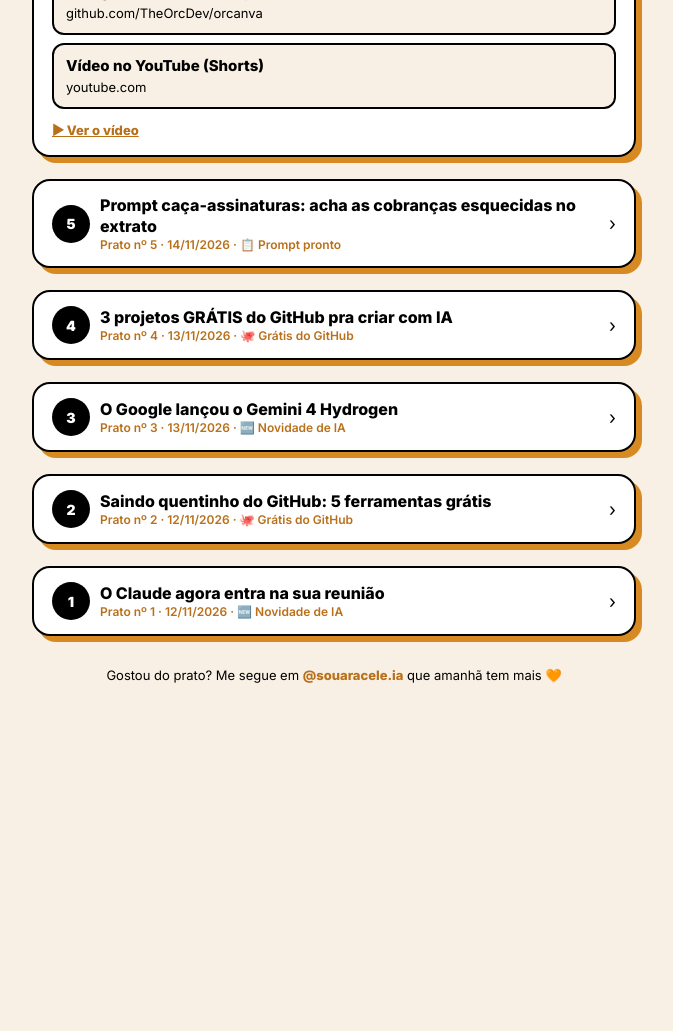
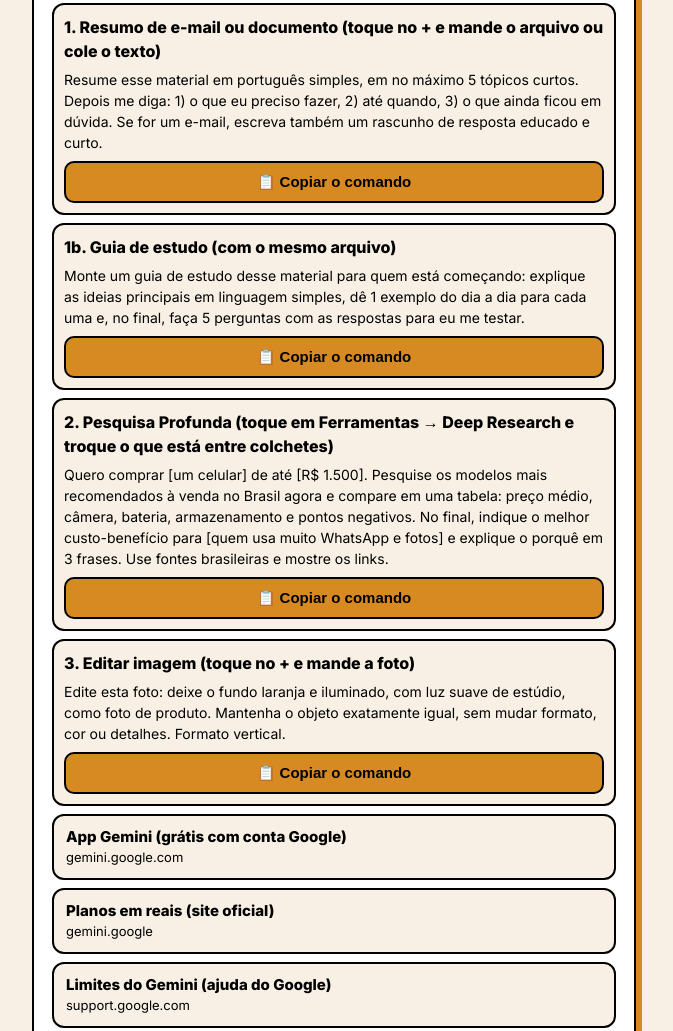
Before and after one commit to aracelesilva/cardapio-quentinho, a plain HTML site: page index.html in a window 1280 px wide. Shown: the part 871-1902 px from the top of the page, without its empty margins (306-979 px from the left). Before the commit the page ends 1605 px from the top, so only its background shows below. Drawn offline with Linux system fonts and the light colour scheme.

Commit message:
Prato 7: Gemini grátis (3 comandos para copiar)

```diff
--- a/index.html
+++ b/index.html
@@ -76,6 +76,44 @@
 <script>
 /* Cada vídeo novo entra no INÍCIO desta lista. */
 const PRATOS = [
+  {
+    "data": "16/11/2026",
+    "tipo": "ferramenta",
+    "titulo": "Gemini grátis: 3 coisas que dá pra fazer de graça",
+    "resumo": "Tem grátis com limite: é só ter uma conta Google, no celular ou no computador. 1) Resumir e-mail e documento e montar guia de estudo. 2) Pesquisa Profunda: ele lê vários sites e entrega um relatório com os links. 3) Criar e editar imagem (Nano Banana 2). Criar vídeo é só nos planos pagos. Limite: o Google não divulga um número fixo; renova a cada 5 horas, até um limite por semana, e pode diminuir quando tem muita gente usando. Planos pagos (site do Google Brasil, 16/11/2026): AI Plus R$ 24,99/mês e AI Pro R$ 96,99/mês. Cuidado: não mande documento com CPF, conta ou senha, e confira o que a IA disser. Os comandos dos 3 exemplos estão abaixo, prontos pra copiar.",
+    "prompts": [
+      [
+        "1. Resumo de e-mail ou documento (toque no + e mande o arquivo ou cole o texto)",
+        "Resume esse material em português simples, em no máximo 5 tópicos curtos. Depois me diga: 1) o que eu preciso fazer, 2) até quando, 3) o que ainda ficou em dúvida. Se for um e-mail, escreva também um rascunho de resposta educado e curto."
+      ],
+      [
+        "1b. Guia de estudo (com o mesmo arquivo)",
+        "Monte um guia de estudo desse material para quem está começando: explique as ideias principais em linguagem simples, dê 1 exemplo do dia a dia para cada uma e, no final, faça 5 perguntas com as respostas para eu me testar."
+      ],
+      [
+        "2. Pesquisa Profunda (toque em Ferramentas → Deep Research e troque o que está entre colchetes)",
+        "Quero comprar [um celular] de até [R$ 1.500]. Pesquise os modelos mais recomendados à venda no Brasil agora e compare em uma tabela: preço médio, câmera, bateria, armazenamento e pontos negativos. No final, indique o melhor custo-benefício para [quem usa muito WhatsApp e fotos] e explique o porquê em 3 frases. Use fontes brasileiras e mostre os links."
+      ],
+      [
+        "3. Editar imagem (toque no + e mande a foto)",
+        "Edite esta foto: deixe o fundo laranja e iluminado, com luz suave de estúdio, como foto de produto. Mantenha o objeto exatamente igual, sem mudar formato, cor ou detalhes. Formato vertical."
+      ]
+    ],
+    "links": [
+      [
+        "App Gemini (grátis com conta Google)",
+        "https://gemini.google.com"
+      ],
+      [
+        "Planos em reais (site oficial)",
+        "https://gemini.google/br/subscriptions/"
+      ],
+      [
+        "Limites do Gemini (ajuda do Google)",
+        "https://support.google.com/gemini/answer/16275805"
+      ]
+    ]
+  },
   {
     data: "15/11/2026",
     tipo: "github",
@@ -197,13 +235,22 @@ PRATOS.forEach((p, i) => {
     box.appendChild(pre); box.appendChild(b);
     d.querySelector(".corpo").insertBefore(box, ul);
   }
+  (p.prompts || []).forEach(([rot, txt]) => {
+    const box = document.createElement("div"); box.className = "promptbox";
+    const h = document.createElement("b"); h.textContent = rot; h.style.display = "block"; h.style.marginBottom = "6px";
+    const pre = document.createElement("pre"); pre.textContent = txt;
+    const b = document.createElement("button"); b.type = "button"; b.className = "copiar"; b.textContent = "📋 Copiar o comando";
+    b.onclick = () => { navigator.clipboard.writeText(txt).then(() => { b.textContent = "✅ Copiado!"; setTimeout(() => b.textContent = "📋 Copiar o comando", 2000); }); };
+    box.appendChild(h); box.appendChild(pre); box.appendChild(b);
+    d.querySelector(".corpo").insertBefore(box, ul);
+  });
   if (p.video) {
     const v = document.createElement("a");
     v.className = "video"; v.href = p.video; v.target = "_blank"; v.rel = "noopener";
     v.textContent = "▶ Ver o vídeo";
     d.querySelector(".corpo").appendChild(v);
   }
-  p.texto = tira([p.titulo, p.resumo, p.prompt || "", "prato " + p.num, TIPOS[p.tipo] || "", ...p.links.map(l => l.join(" "))].join(" "));
+  p.texto = tira([p.titulo, p.resumo, p.prompt || "", ...(p.prompts || []).map(x => x.join(" ")), "prato " + p.num, TIPOS[p.tipo] || "", ...p.links.map(l => l.join(" "))].join(" "));
   p.el = d;
   el.appendChild(d);
 });
```
